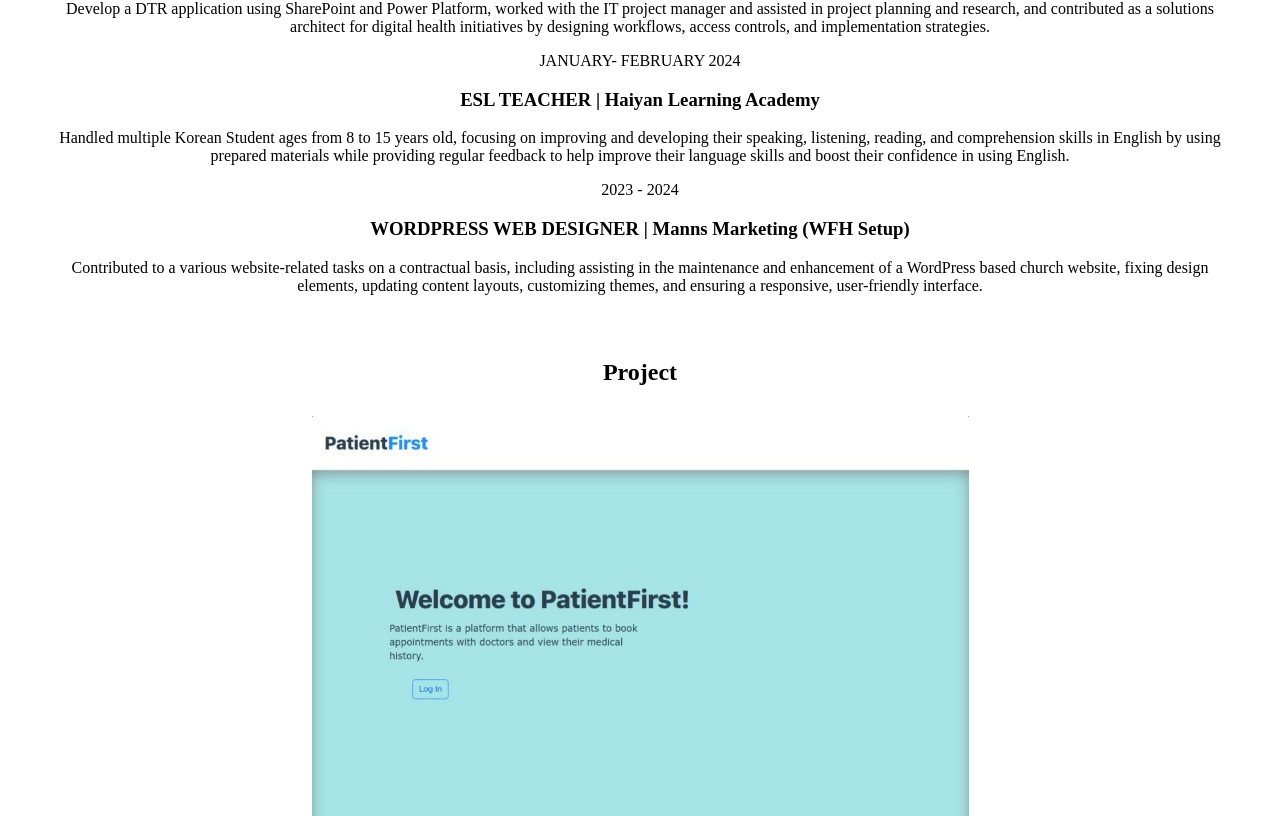
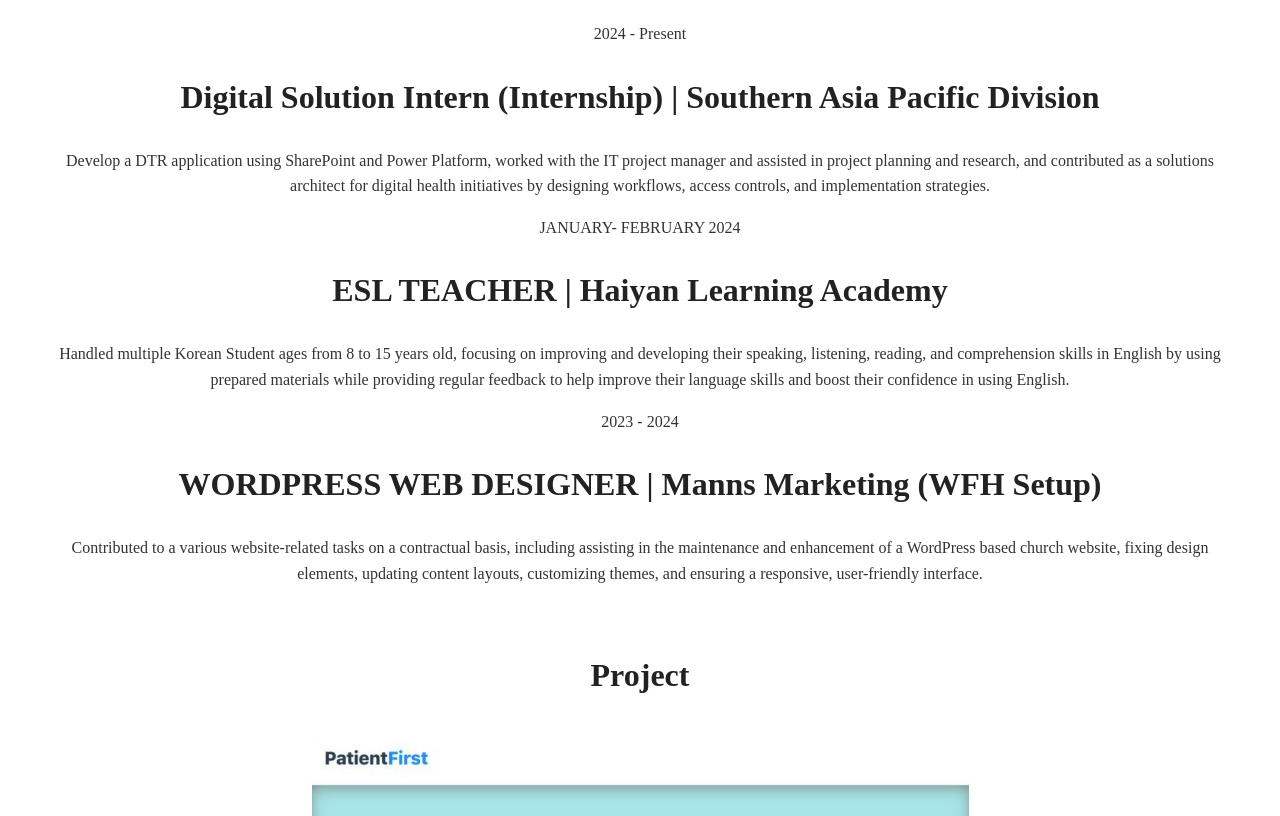
Before and after one commit to LloydBolences29/Web-Portfolio, a React (Vite) app in the folder portfolio/: page / in a window 1280 px wide. Shown: the part 524-1340 px from the top of the page. Built offline with nearby package versions, Linux system fonts and the light colour scheme.

Commit message:
fix the image thumbnail

```diff
--- a/portfolio/src/App.css
+++ b/portfolio/src/App.css
@@ -3,4 +3,21 @@
   margin: 0 auto;
   padding: 2rem;
   text-align: center;
+  max-height: auto;
+
 }
+p {
+  font-size: 1em;
+  line-height: 1.6;
+  color: #333;
+}
+h1, h2, h3 {
+    font-size: 2em;
+  color: #222;
+}
+
+img{
+    max-width: 100%;
+    height: auto;
+    border-radius: 10px;
+}
--- a/portfolio/src/pages/Home.jsx
+++ b/portfolio/src/pages/Home.jsx
@@ -41,7 +41,7 @@ const Home = () => {
             {/* section for about me */}
             <section id="about" className="mb-4">
               <div>
-                <h2 className="fw-semibold sticky-section-header">About Me</h2>
+                <h2 className="fw-semibold sticky-section-header">About</h2>
               </div>
 
               <div>
--- a/portfolio/src/styles/Home.css
+++ b/portfolio/src/styles/Home.css
@@ -11,6 +11,7 @@
   align-self: flex-start;
   height: fit-content;
 } */
+
 .sticky-section-header{
     position: sticky;
   top: 0; /* Adjust for fixed nav height */
```
